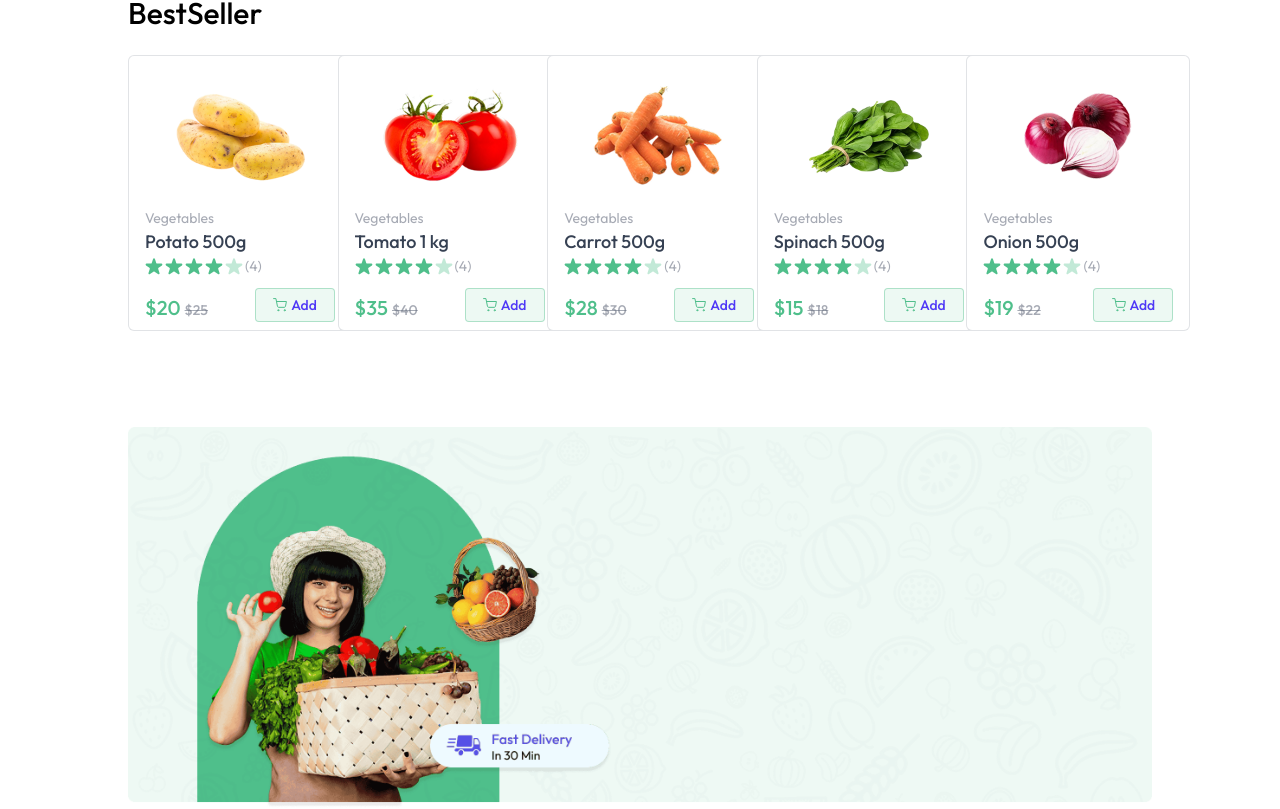
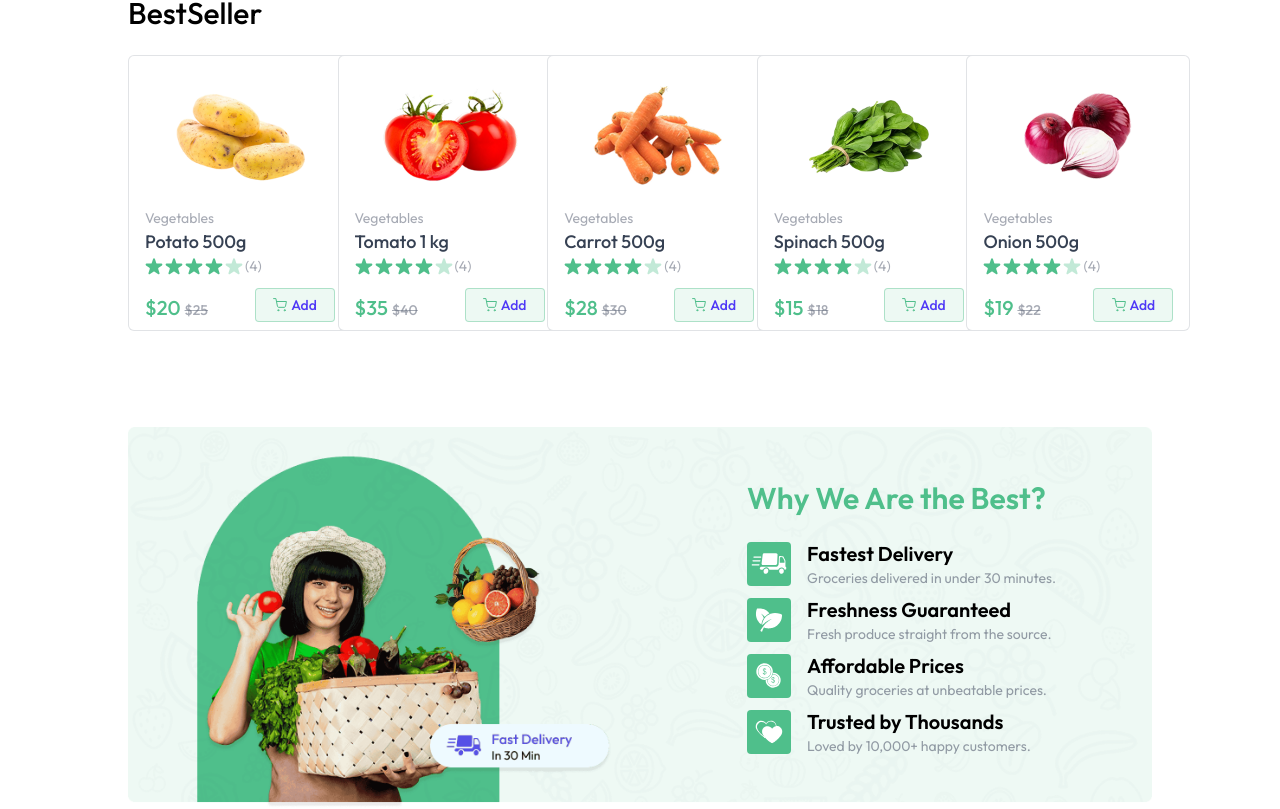
Before and after one commit to Zohirul-Islam/grocery-shope-with-reactjs-and-nodejs, a React app in the folder frontend/: page / in a window 1280 px wide. Shown: the part 873-1682 px from the top of the page. Built offline with nearby package versions, Linux system fonts and the light colour scheme; the HTML template or start-up script is replaced by a standard one.

Commit message:
fix bottom banner

```diff
--- a/frontend/src/components/BottomBanner.jsx
+++ b/frontend/src/components/BottomBanner.jsx
@@ -1,11 +1,27 @@
 import React from 'react'
-import { assets } from '../assets/assets'
+import { assets, features } from '../assets/assets'
 
 const BottomBanner = () => {
   return (
       <div data-aos="zoom-in" className='mt-24 relative'>
           <img  className='w-full hidden md:block' src={assets.bottom_banner_image} alt="bottom-banner" />
-          <img className='w-full  md:hidden' src={assets.bottom_banner_image_sm} alt="bottom-banner" />
+      <img className='w-full  md:hidden' src={assets.bottom_banner_image_sm} alt="bottom-banner" />
+      <div className='absolute inset-0 flex flex-col  items-center md:items-end md:justify-center pt-16 md:pt-0 md:pr-24'>
+        <div>
+          <h1 className='text-2xl md:text-3xl font-semibold text-primary mb-6'>Why We Are the Best?</h1>
+          {
+            features.map((feature, index) => (
+              <div key={index} className='flex items-center gap-4 mt-2'>
+                <img src={feature.icon} alt="feature icon" className='w-9 md:w-11' />
+                <div>
+                <h3 className='text-lg md:text-xl font-semibold'>{feature.title}</h3>
+                <p className='text-gray-500/70 text-xs md:text-sm'>{ feature.description}</p>
+                  </div>
+              </div>
+              ))
+            }
+        </div>
+      </div>
     </div>
   )
 }
```
